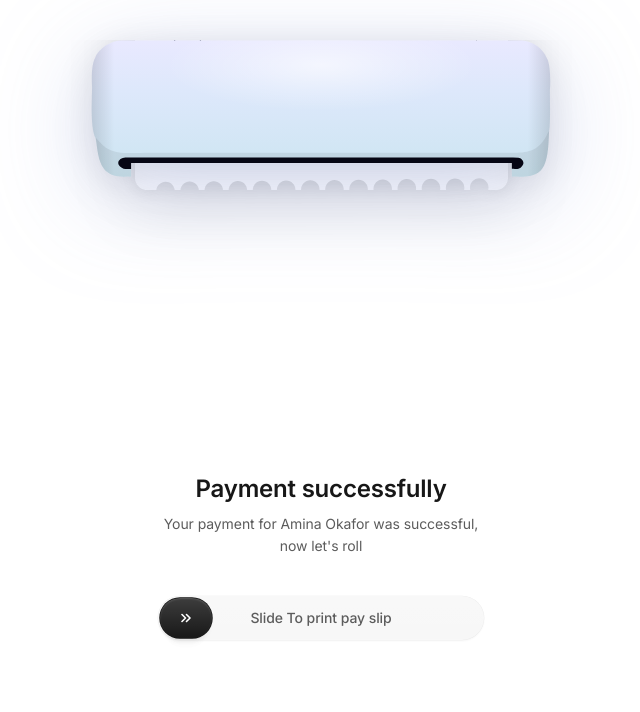
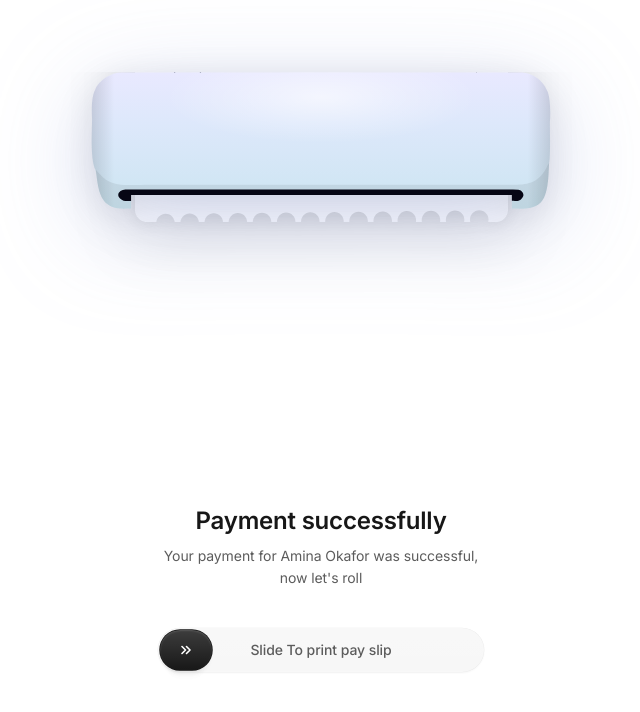
Before and after one commit to dikhsitb/Terminal-Printer-animation, a React (Vite) app: page / in a window 1280 px wide. Shown: the top 712 px of the page, without its empty margins (319-959 px from the left). Built offline with nearby package versions, Linux system fonts and the light colour scheme; a web font is replaced by a local one.

Commit message:
Move printer down to 72px top padding

```diff
--- a/src/PrinterAnimation.tsx
+++ b/src/PrinterAnimation.tsx
@@ -337,7 +337,7 @@ export function PrinterAnimation() {
     <div style={{
       minHeight: '100vh',
       display: 'flex', flexDirection: 'column', alignItems: 'center',
-      paddingTop: 40, paddingBottom: 60,
+      paddingTop: 72, paddingBottom: 60,
       background: PAGE_BG,
     }}>
 
```
